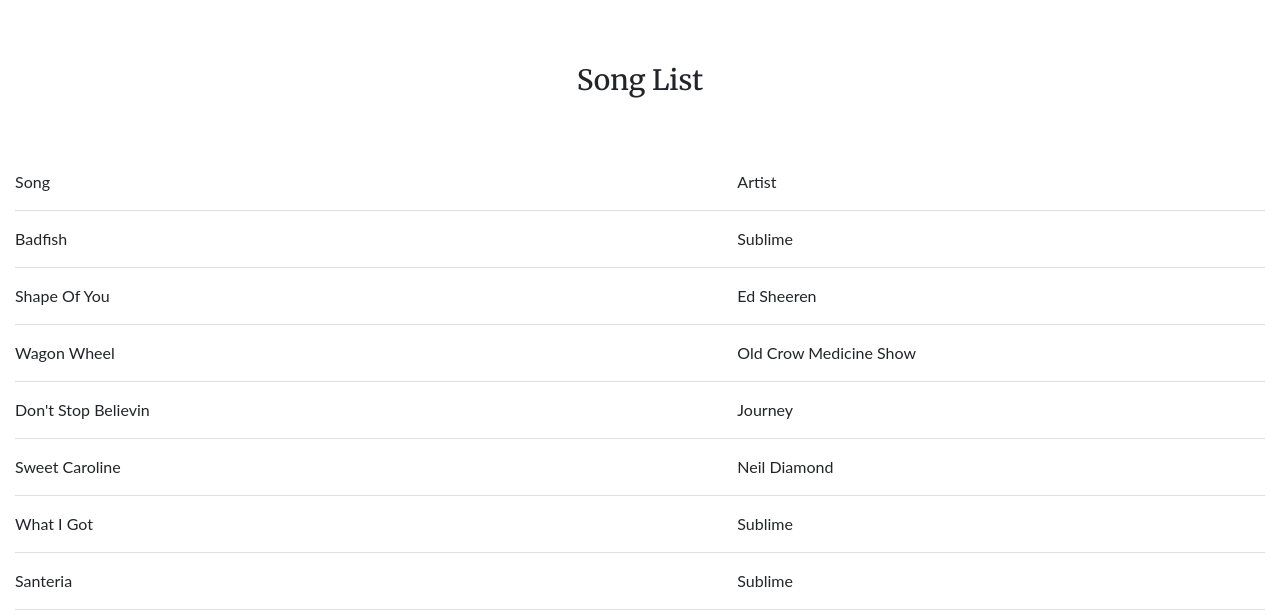
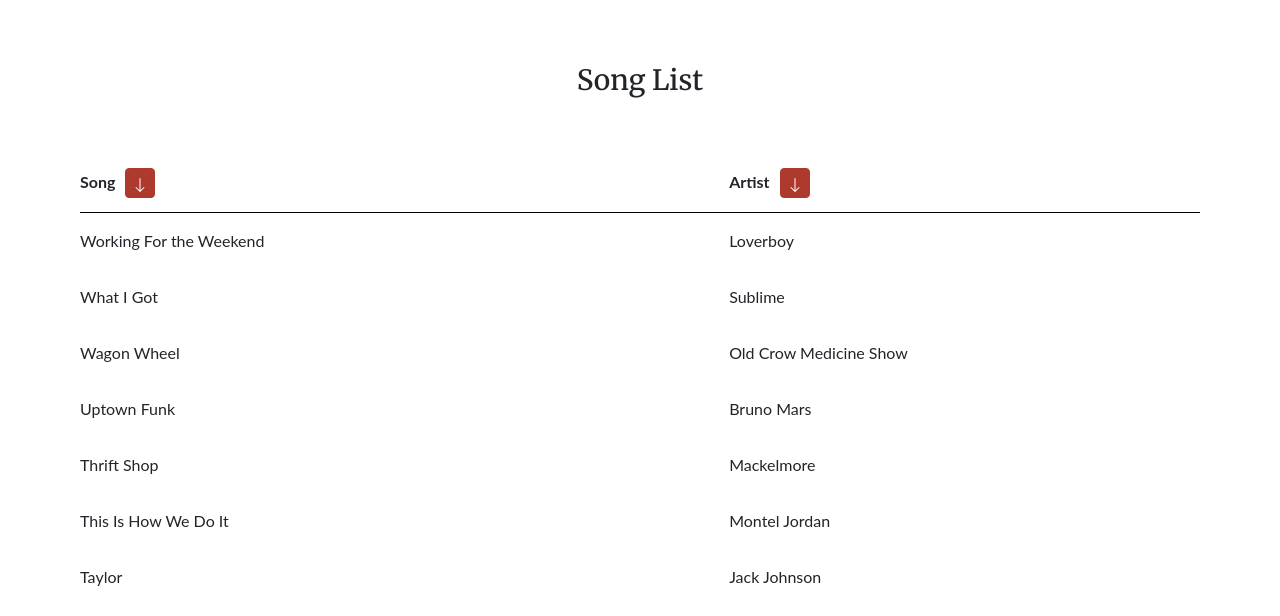
Before and after one commit to coreyAdams1970/rats, a Gatsby site: page /songs in a window 1280 px wide. Shown: the part 184-800 px from the top of the page. Built offline with nearby package versions, Linux system fonts and the light colour scheme; Gatsby itself is replaced by a stand-in of ours; some packages are replaced by stand-ins of ours.

Commit message:
sorting of songs

```diff
--- a/package.json
+++ b/package.json
@@ -43,6 +43,7 @@
     "query-string": "^6.13.1",
     "react": "^16.8.6",
     "react-bootstrap": "^1.5.2",
+    "react-bootstrap-icons": "^1.4.0",
     "react-dom": "^16.8.6",
     "react-ga": "^3.3.0",
     "react-helmet": "^5.2.0",
--- a/src/components/songlist.tsx
+++ b/src/components/songlist.tsx
@@ -1,18 +1,93 @@
-import React from "react";
+import React, { useEffect, useState } from "react";
 import songList from "../../static/songs/songs";
+import styled from "styled-components";
+import { ArrowDown, ArrowUp } from 'react-bootstrap-icons';
+import { Button } from "react-bootstrap";
+import { sort } from "core-js/core/array";
+
+const SongTable = styled.table`
+    .songs-header {
+        font-weight: bold;
+        border-bottom:1px solid black;
+    }
+
+    tr, th, td {
+        border:none;
+
+        button , button:hover{
+            background-color: #ae3a2d;
+            border:1px solid #ae3a2d;
+            width: 30px;
+            height: 30px;
+            padding: 0;
+            margin-right: 10px;
+            margin-left: 10px;
+        }
+    }
+`;
 
 export default function SongList() {
+    const [artistDirectionDown, setArtistDirectionDown] = useState(false);
+    const [titleDirectionDown, setTitleDirectionDown] = useState(false);
+    const [songListObject, setSongListObject] = useState({ sortBy: "title", sortDown: true, songs: songList.songs });
+
+    const sortSongs = (name, sortDown) => {
+        let ar = songList.songs;
+
+        if (sortDown) {
+            ar.sort((a, b) => (a[name] > b[name]) ? 1 : -1)
+        } else {
+            ar.sort((a, b) => (a[name] < b[name]) ? 1 : -1)
+        }
+
+        name === "title" ? setTitleDirectionDown(sortDown) : setArtistDirectionDown(sortDown);
+        setSongListObject({ sortBy: name, sortDown, songs: ar });
+    }
+
+    useEffect(() => {
+        sortSongs("title", false);
+    }, []);
+
     return (
-        <table>
-            <tr>
-                <td>Song </td><td>Artist</td>
-            </tr>
-            {songList.songs.map((song, index) => {
-                return <tr>
-                    <td>{song.title}</td>
-                    <td>{song.artist}</td>
+        <SongTable>
+            <thead className="songs-header">
+                <tr>
+                    <td >
+                        Song
+                        {!titleDirectionDown &&
+                            <Button onClick={() => sortSongs("title", true)}>
+                                <ArrowDown />
+                            </Button>
+                        }
+                        {titleDirectionDown &&
+                            <Button onClick={() => sortSongs("title", false)}>
+                                <ArrowUp />
+                            </Button>
+                        }
+                    </td>
+                    <td>
+                        Artist
+                        {!artistDirectionDown &&
+                            <Button onClick={() => sortSongs("artist", true)}>
+                                <ArrowDown />
+                            </Button>
+                        }
+                        {artistDirectionDown &&
+                            <Button onClick={() => sortSongs("artist", false)}>
+                                <ArrowUp />
+                            </Button>
+                        }
+                    </td>
                 </tr>
-            })}
-        </table>
+            </thead>
+            <tbody>
+                {songListObject.songs.map((song, index) => {
+                    return <tr key={index}>
+                        <td>{song.title}</td>
+                        <td>{song.artist}</td>
+                    </tr>
+                })}
+            </tbody>
+        </SongTable>
     )
 }
--- a/src/pages/songs.tsx
+++ b/src/pages/songs.tsx
@@ -2,12 +2,20 @@
 import SongList from "../components/songlist";
 import Layout from "../components/layout";
 import PageHeader from "../components/pageHeader";
+import styled from "styled-components";
+
+const SongContainer = styled.div`
+    padding-left: 80px;
+    padding-right: 80px;
+`;
 
 const Songs = (props) => {
     return (
         <Layout location={props.location} title={"contact Us"}>
             <PageHeader title="Song List" />
-            <SongList />
+            <SongContainer className="row">
+                <SongList />
+            </SongContainer>
         </Layout>
     )
 
```
Also changed, not shown: 1 other file.
